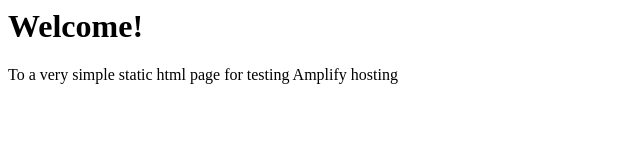
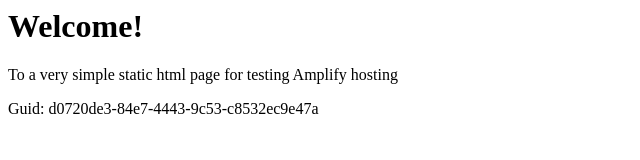
Before and after one commit to aws-aemilia-gru/Github-PR-Commit-Integration-Test-DoNotTouch-v1-prod-sa-east-1, a website: page src/index.html in a window 1280 px wide. Shown: the whole page, without its empty margins (0-640 px from the left). Drawn offline with Linux system fonts and the light colour scheme.

Commit message:
commit from integ tests

```diff
--- a/src/index.html
+++ b/src/index.html
@@ -1,3 +1,5 @@
+
+
 <html lang="en">
 
 <head>
@@ -10,6 +12,6 @@
 <body>
     <h1>Welcome!</h1>
     <p>To a very simple static html page for testing Amplify hosting</p>
-</body>
+    <p>Guid: d0720de3-84e7-4443-9c53-c8532ec9e47a</p></body>
 
 </html>
```
